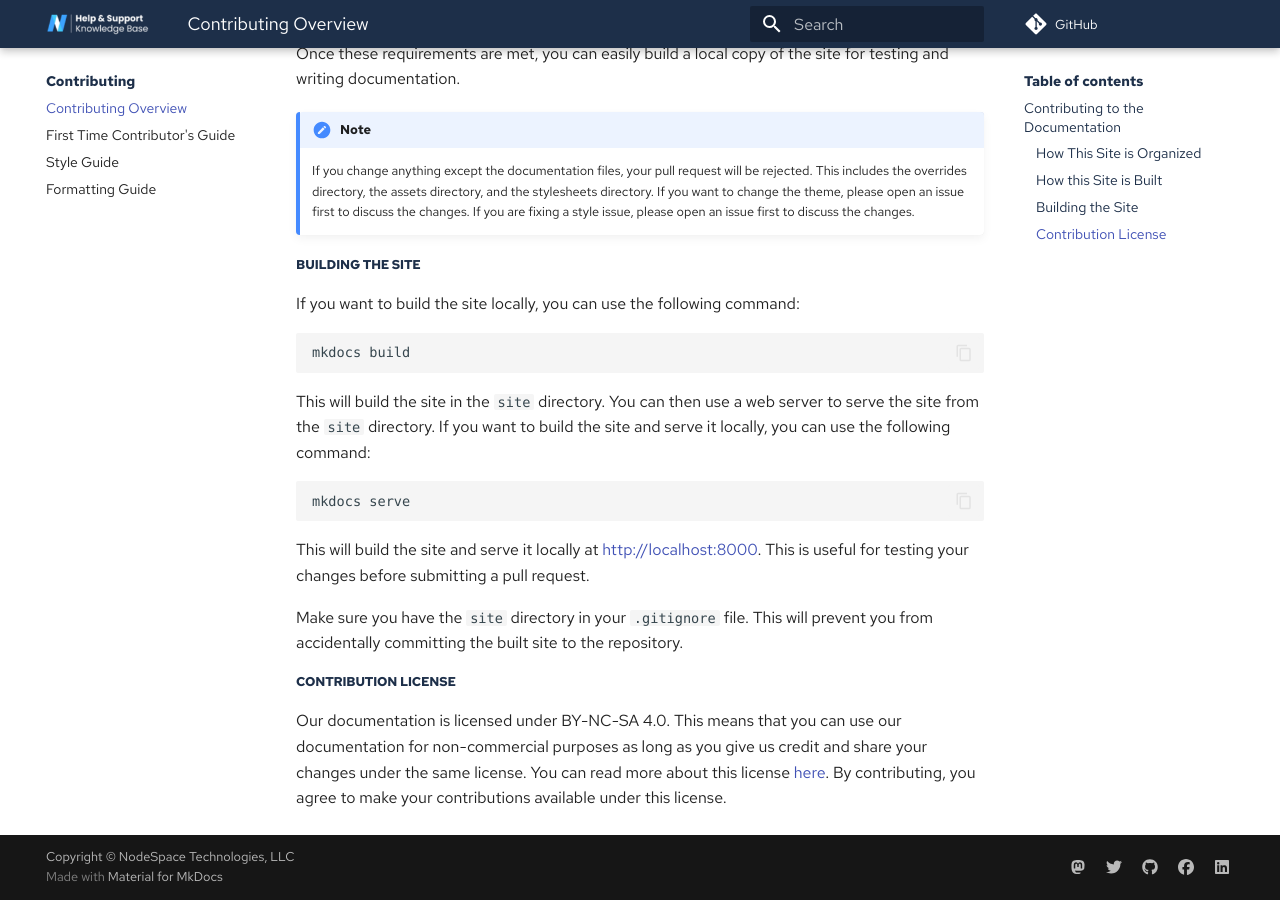
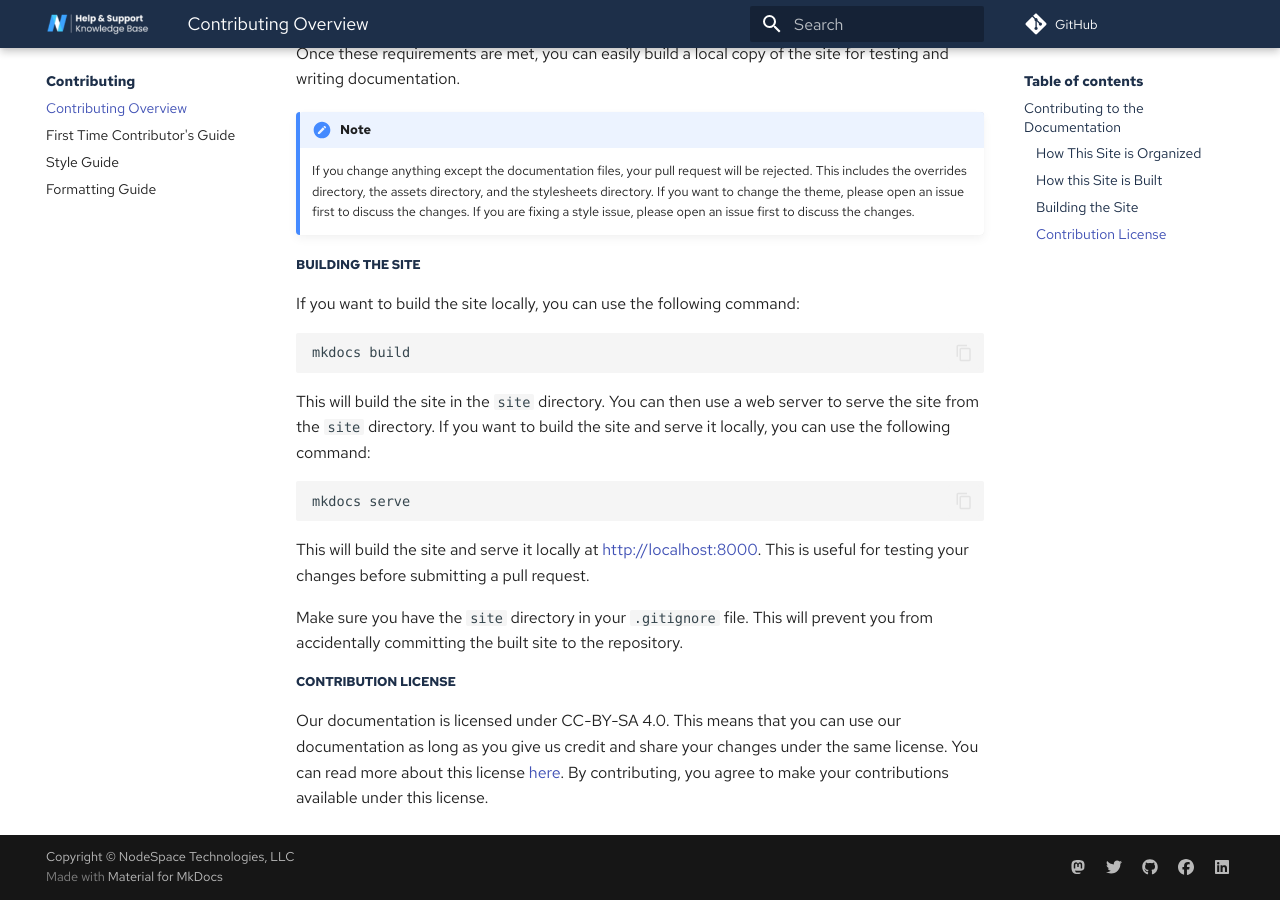
Before and after one commit to nodespacehosting/nodespace-learn, an MkDocs documentation site: the page built from docs/contributing/index.md, in a window 1280 px wide and 900 px high, scrolled down 1594 px. Built offline with MkDocs 1.6.1 and Material for MkDocs 9.7.7, drawn with Linux system fonts in a browser that asks for light colours; some web fonts are replaced; comment, search, counter and statistics services are not loaded.

Commit message:
License update

```diff
--- a/docs/contributing/index.md
+++ b/docs/contributing/index.md
@@ -83,4 +83,4 @@ Make sure you have the `site` directory in your `.gitignore` file. This will pre
 
 ## Contribution License
 
-Our documentation is licensed under BY-NC-SA 4.0. This means that you can use our documentation for non-commercial purposes as long as you give us credit and share your changes under the same license. You can read more about this license [here](https://creativecommons.org/licenses/by-nc-sa/4.0/). By contributing, you agree to make your contributions available under this license.
+Our documentation is licensed under CC-BY-SA 4.0. This means that you can use our documentation as long as you give us credit and share your changes under the same license. You can read more about this license [here](https://creativecommons.org/licenses/by-sa/4.0/). By contributing, you agree to make your contributions available under this license.
```
Also changed, not shown: README.md (+2 -2 lines), 1 other file.
